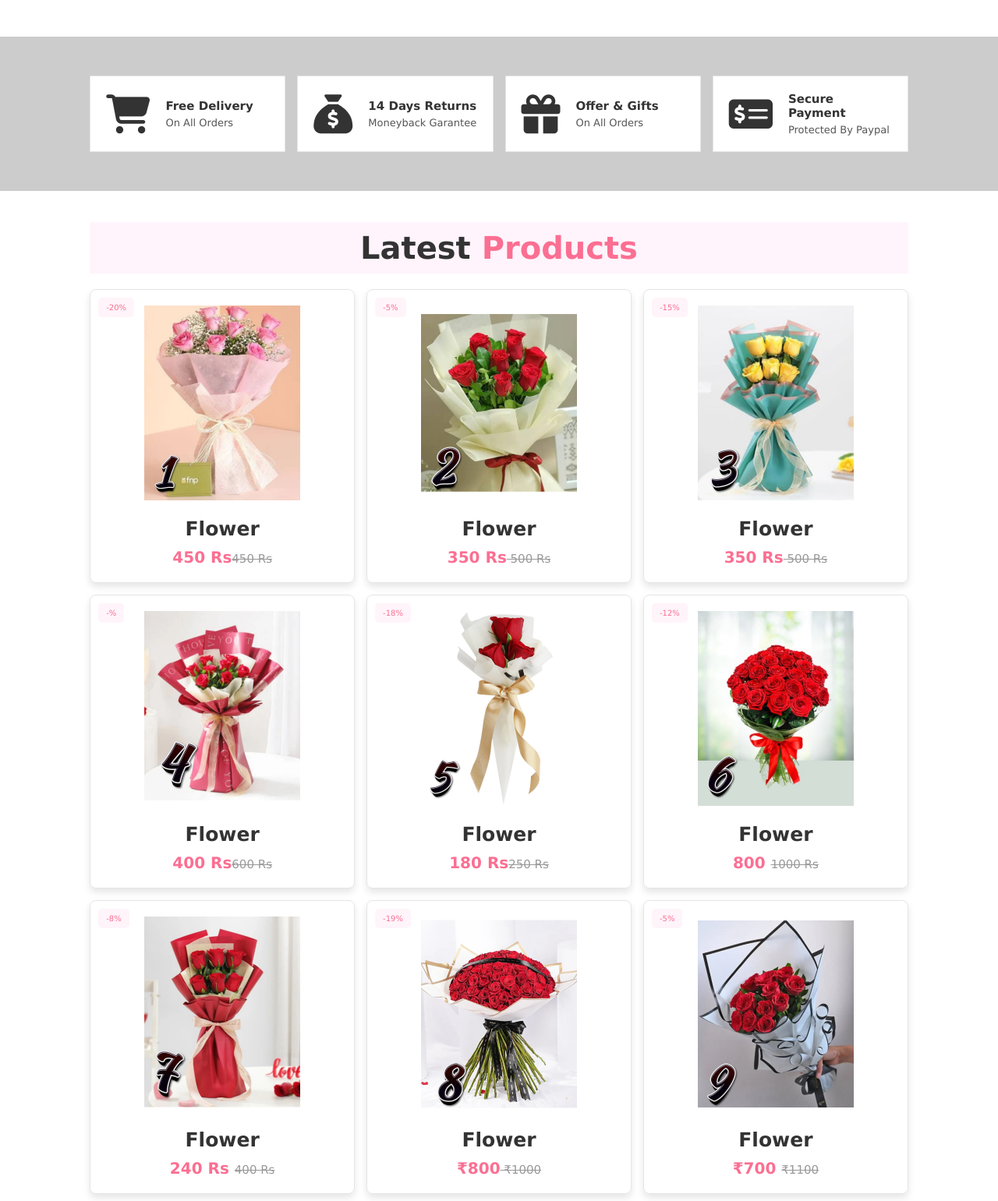
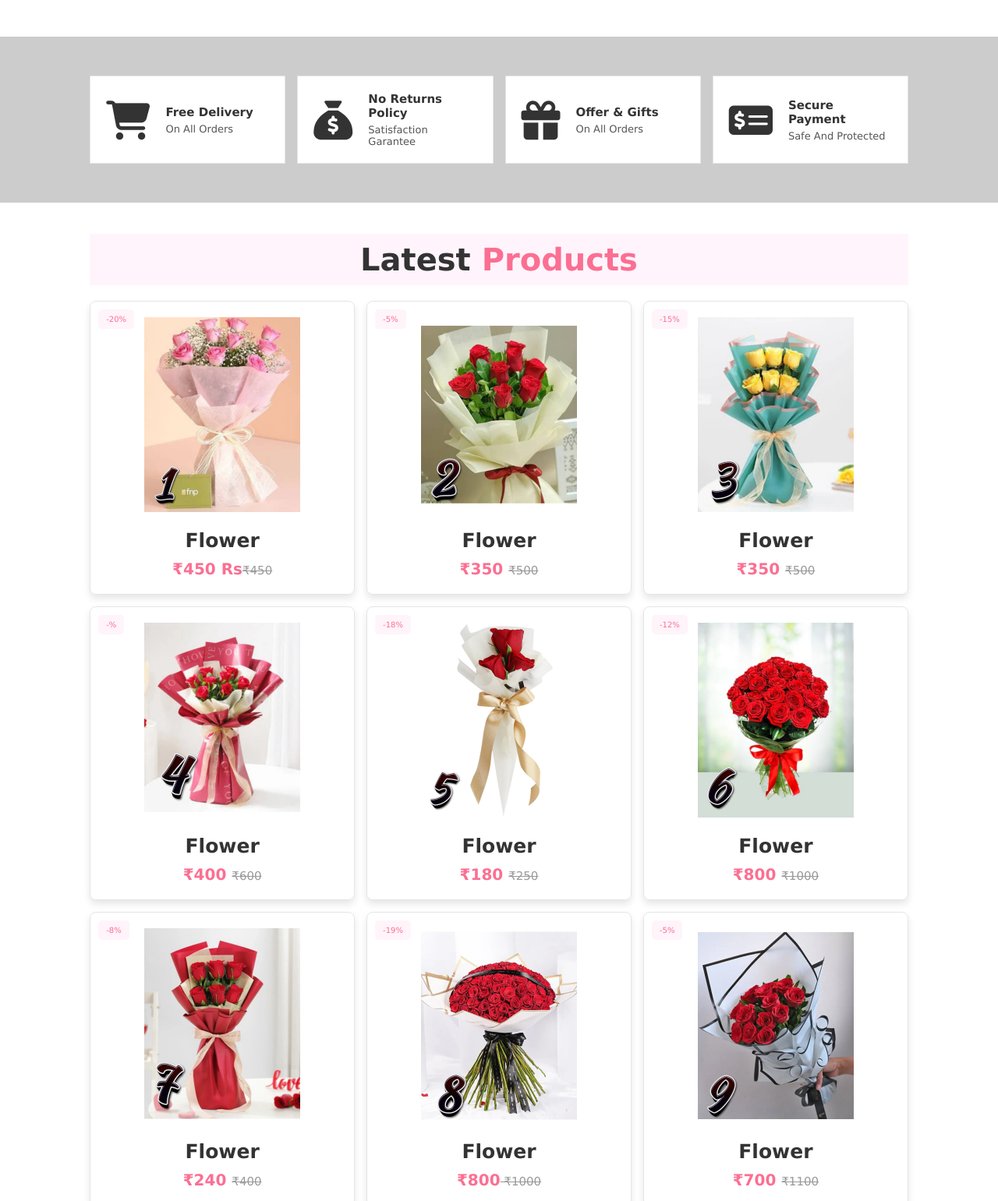
Before and after one commit to Jahnvi9044/FlowerStore, a plain HTML site: page Index.html in a window 1280 px wide. Shown: the part 1251-2792 px from the top of the page at 78% size. Drawn offline with Linux system fonts and the light colour scheme.

Commit message:
jahnvi's 2nd upadate

```diff
--- a/Index.html
+++ b/Index.html
@@ -97,8 +97,8 @@
     <div class="icons">
       <i class="fa-solid fa-sack-dollar"></i>
       <div class="info">
-        <h3>14 days returns</h3>
-        <span>moneyback garantee</span>
+        <h3>No returns Policy</h3>
+        <span>Satisfaction garantee</span>
       </div>
     </div>
 
@@ -116,7 +116,7 @@
       <i class="fa-solid fa-money-check-dollar"></i>
       <div class="info">
         <h3>secure payment</h3>
-        <span>protected by paypal</span>
+        <span>Safe and protected </span>
       </div>
     </div>
 
@@ -143,7 +143,7 @@
         </div>
         <div class="content">
           <h3>flower</h3>
-          <div class="price">450 Rs<span>450 Rs</span></div>
+          <div class="price">₹450 Rs<span>₹450</span></div>
         </div>
       </div>
       <!-- card-2 -->
@@ -159,7 +159,7 @@
         </div>
         <div class="content">
           <h3>flower</h3>
-          <div class="price">350 Rs<span> 500 Rs</span></div>
+          <div class="price">₹350 <span>₹500 </span></div>
         </div>
       </div>
       <!-- card-3 -->
@@ -176,7 +176,7 @@
         </div>
         <div class="content">
           <h3>flower</h3>
-          <div class="price">350 Rs<span> 500 Rs</span></div>
+          <div class="price">₹350 <span> ₹500 </span></div>
         </div>
       </div>
       <!-- card-4 -->
@@ -192,7 +192,7 @@
         </div>
         <div class="content">
           <h3>flower</h3>
-          <div class="price">400 Rs<span>600 Rs</span></div>
+          <div class="price">₹400 <span>₹600 </span></div>
         </div>
       </div>
 
@@ -209,7 +209,7 @@
         </div>
         <div class="content">
           <h3>flower</h3>
-          <div class="price">180 Rs<span>250 Rs</span></div>
+          <div class="price">₹180 <span>₹250 </span></div>
         </div>
       </div>
       <!-- card-6 -->
@@ -225,7 +225,7 @@
         </div>
         <div class="content">
           <h3>flower</h3>
-          <div class="price">800 <span>1000 Rs</span></div>
+          <div class="price">₹800 <span>₹1000</span></div>
         </div>
       </div>
       <!-- card-7 -->
@@ -241,7 +241,7 @@
         </div>
         <div class="content">
           <h3>flower</h3>
-          <div class="price">240 Rs <span>400 Rs</span></div>
+          <div class="price">₹240 <span>₹400</span></div>
         </div>
       </div>
       <!-- card-8 -->
@@ -484,7 +484,8 @@
 4. Submit the form and relax! :</pre>
 </div>
 
-      <button class="btn" style="width: 180px; height: 40px;">Buy Now!</button>
+<a  href="https://forms.gle/e9QiudVr8bDChRWu5"><button class="btn" style="width: 180px; height: 40px;" >Buy Now!</button></a>
+
 
     </div>
 
@@ -616,7 +617,7 @@
          <div class="card">
           <h3>contact info</h3>
           <a href="#">+91 9044158093,+91 6387411812</a>
-          <a href="#">jahnvichaurasia@gmail.com,shikhasingh227405@gmail.com</a>
+          <a href="#">flowervilla383@gmail.com</a>
           <a href="#">Lucknow, India - 226005 </a>
          <img src="payment_img.jpg">
         </div>
--- a/Style.css
+++ b/Style.css
@@ -625,3 +625,6 @@ section {
 }
 
 /* footer section end */
+
+
+/**/
```
